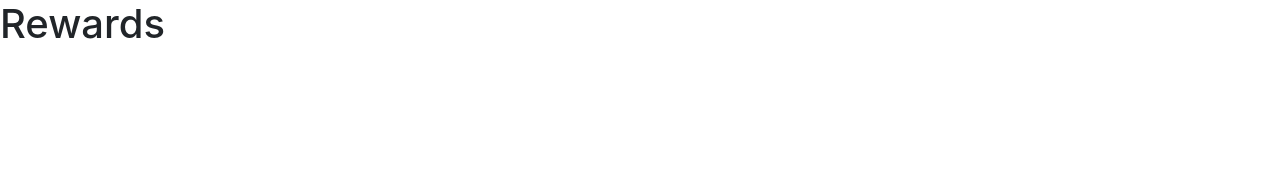
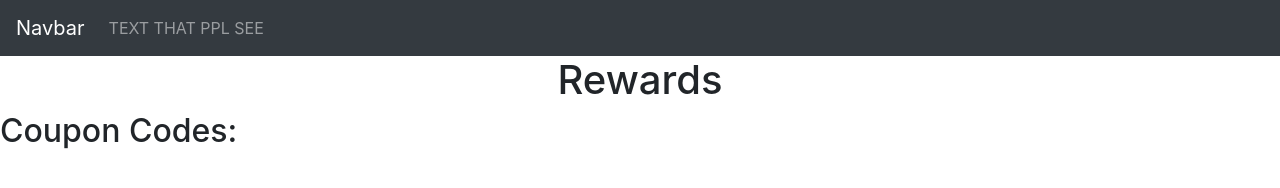
Before and after one commit to junh4533/hackathon_front_end, a plain HTML site: page rewards.html in a window 1280 px wide. Drawn offline with nearby package versions, Linux system fonts and the light colour scheme.

Commit message:
add navbar

```diff
--- a/rewards.css
+++ b/rewards.css
@@ -0,0 +1,7 @@
+.header {
+    padding: 1.55vw;
+    background: #147037;
+}
+h1 {
+    text-align: center;
+}
--- a/rewards.html
+++ b/rewards.html
@@ -15,7 +15,28 @@
   <script src="https://maxcdn.bootstrapcdn.com/bootstrap/4.3.1/js/bootstrap.min.js"></script>
 </head>
 <body>
-    <h1>Rewards</h1>
+    <nav class="navbar navbar-expand-md bg-green navbar-dark bg-dark">
+        <a class="navbar-brand" href="#">Navbar</a>
+        <button class="navbar-toggler" type="button" data-toggle="collapse" data-target="#collapsibleNavbar">
+          <span class="navbar-toggler-icon"></span>
+        </button>
+        <div class="collapse navbar-collapse" id="collapsibleNavbar">
+          <ul class="navbar-nav">
+            <li class="nav-item">
+              <a class="nav-link" href="index.html">TEXT THAT PPL SEE</a>
+            </li>
+            <li class="nav-item">
+              <a class="nav-link" href="#"><rewards class="html"></rewards></a>
+            </li>
+            <li class="nav-item">
+              <a class="nav-link" href="#"><redeem class="html"></redeem></a>
+            </li>
+          </ul>
+        </div>
+      </nav>
+  <h1>Rewards</h1>
+  <h2>Coupon Codes:</h2>
+
 
 </body>
 </html>
```
Also changed, not shown: 1 other file.
